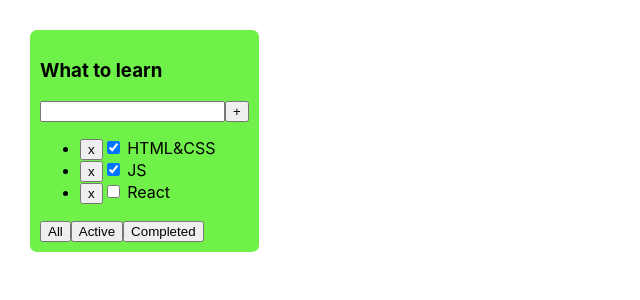
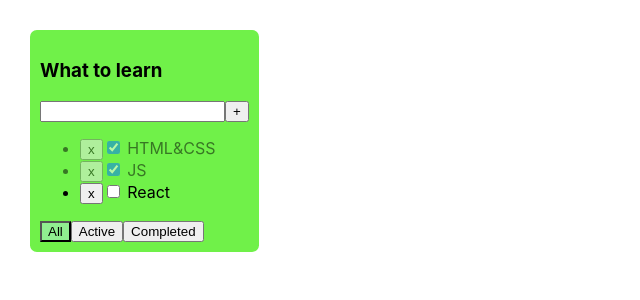
Before and after one commit to alexfcode/todolist_myself, a React (Vite) app: page / in a window 1280 px wide. Shown: the top 300 px of the page, without its empty margins (0-640 px from the left). Built offline with nearby package versions, Linux system fonts and the light colour scheme.

Commit message:
todolist is finished

```diff
--- a/src/App.css
+++ b/src/App.css
@@ -9,3 +9,20 @@
   border-radius: 3%;
   padding: 10px;
 }
+
+.error {
+  border: red 1px solid;
+}
+
+.error-message {
+  color: red;
+}
+
+.active-filter {
+  background-color: lightgreen;
+
+}
+
+.is-done {
+  opacity: 0.5;
+}
--- a/src/App.tsx
+++ b/src/App.tsx
@@ -40,11 +40,8 @@
   };
 
   const changeTaskStatus = (taskId: string, isDone: boolean) => {
-    const task = tasks.find((t) => t.id === taskId);
-    if (task) {
-      task.isDone = isDone;
-      setTasks([...tasks]);
-    }
+    const newState = tasks.map((t) => t.id === taskId ? {...t, isDone} : t);
+      setTasks([...newState]);
   };
 
   let filteredTasks = tasks;
@@ -64,6 +61,7 @@
         changeFilter={changeFilter}
         createTask={createTask}
         changeTaskStatus={changeTaskStatus}
+        filter={filter}
       />
     </div>
   );
--- a/src/Button.tsx
+++ b/src/Button.tsx
@@ -1,8 +1,9 @@
 export type ButtonType = {
   title: string;
   onClick?: () => void;
+  className?: string
 };
 
-export const Button = ({ title, onClick }: ButtonType) => {
-  return <button onClick={onClick}>{title}</button>;
+export const Button = ({ title, onClick, className }: ButtonType) => {
+  return <button className={className} onClick={onClick}>{title}</button>;
 };
--- a/src/TodoListItem.tsx
+++ b/src/TodoListItem.tsx
@@ -10,6 +10,7 @@
   changeFilter: (filterValue: filterType) => void;
   createTask: (title: string) => void;
   changeTaskStatus: (taskId: string, isDone: boolean) => void;
+  filter: string;
 };
 
 export const TodoListItem = ({
@@ -20,16 +21,23 @@
   changeFilter,
   createTask,
   changeTaskStatus,
-}: TodoListItemPropsType) => {
+  filter,
+  }: TodoListItemPropsType) => {
   const [taskTitle, setTaskTitle] = useState("");
+  const [error, setError] = useState<string | null>(null);
 
   const createTaskHandler = () => {
-    createTask(taskTitle);
+    if (taskTitle.trim()) {
+      createTask(taskTitle.trim());
+    } else {
+      setError("Title is empty!")
+    }
     setTaskTitle("");
   };
 
   const changeTaskTitleHandler = (event: ChangeEvent<HTMLInputElement>) => {
     setTaskTitle(event.currentTarget.value);
+    setError(null)
   };
 
   const createTaskOnEnterHandler = (event: KeyboardEvent<HTMLInputElement>) => {
@@ -43,11 +51,13 @@
       <h3>{title}</h3>
       <div>
         <input
+        className={error ? "error" : ""}
           value={taskTitle}
           onChange={changeTaskTitleHandler}
           onKeyDown={createTaskOnEnterHandler}
         />
         <Button title="+" onClick={createTaskHandler} />
+        {error && <div className={"error-message"}>{error}</div>  }
       </div>
       <ul>
         {tasks.length > 0 ? (
@@ -64,7 +74,7 @@
             };
 
             return (
-              <li key={t.id}>
+              <li key={t.id} className={t.isDone ? "is-done" : ""}>
                 <Button title="x" onClick={deleteTaskHandler} />
                 <input
                   type="checkbox"
@@ -80,9 +90,9 @@
         )}
       </ul>
       <div>
-        <Button title="All" onClick={() => changeFilter("all")} />
-        <Button title="Active" onClick={() => changeFilter("active")} />
-        <Button title="Completed" onClick={() => changeFilter("complete")} />
+        <Button className={filter === 'all' ? 'active-filter' : ""} title="All" onClick={() => changeFilter("all")} />
+        <Button className={filter === 'active' ? 'active-filter' : ""} title="Active" onClick={() => changeFilter("active")} />
+        <Button className={filter === 'complete' ? 'active-filter' : ""} title="Completed" onClick={() => changeFilter("complete")} />
       </div>
       <div>{date ? `Creation date: ${date}` : ""}</div>
     </div>
```
